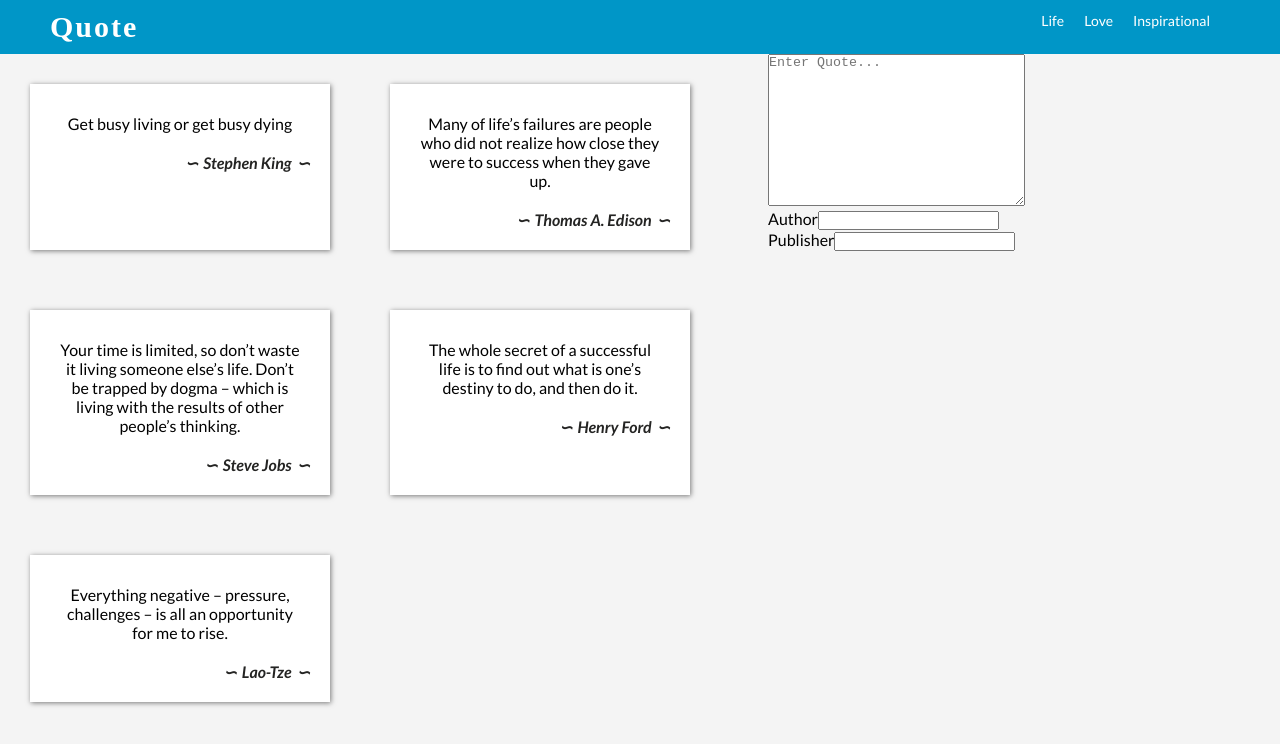
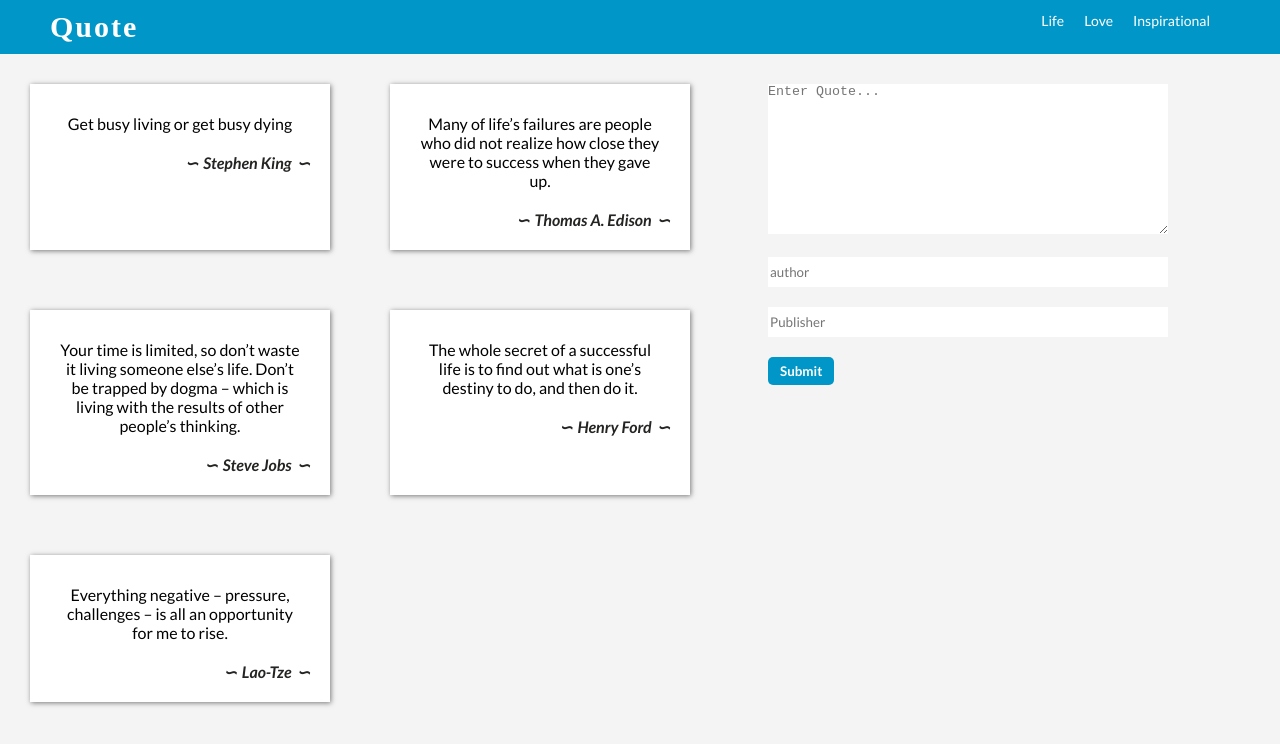
Before and after one commit to tomito26/quote-app, a React (Create React App) app: page / in a window 1280 px wide. Shown: the top 744 px of the page. Built offline with nearby package versions, Linux system fonts and the light colour scheme; the HTML template or start-up script is replaced by a standard one; a web font is replaced by a local one.

Commit message:
created a function that adds the quotes by using react hooks and also added  submit event on the form

```diff
--- a/src/App.js
+++ b/src/App.js
@@ -35,12 +35,17 @@ const[quotes,setQuotes] = useState(
         publisher:"Curtis Carson"
       }
     ]
-)
+  );
+  const addQuote = (newQuote) =>{
+    console.log(newQuote)
+    const newQuotes = [...quotes,newQuote];
+    setQuotes(newQuotes)
+  }
 
   return (
     <div>
       <Header />
-      <Quotes quotes={quotes} />
+      <Quotes quotes={quotes} addQuote={addQuote}/>
     </div>
   );
 }
--- a/src/components/QuoteForm.js
+++ b/src/components/QuoteForm.js
@@ -1,20 +1,28 @@
-const QuoteForm = () =>{
+import { useState }  from 'react';
+
+const QuoteForm = ({ addQuote }) =>{
+
+    const[quoteValue,setQuoteValue] = useState({quote:"",author:"",publisher:""})
+
+    const handleSubmit = e =>{
+        e.preventDefault();
+        if(!quoteValue) return;
+        addQuote(quoteValue);
+        setQuoteValue({quote:"",author:"",publisher:""});
+    }
+
     return(
-
-    <form>
+    <form onSubmit={handleSubmit}>
         <div className="form-group">
-            <label htmlFor="quote"></label>
-            <textarea name="quote" id="quote" cols="30" rows="10" placeholder="Enter Quote..."></textarea>
+            <textarea name="quote" id="quote" cols="30" rows="10" placeholder="Enter Quote..." value={quoteValue.quote} onChange={e=>setQuoteValue({...quoteValue,quote:e.target.value})}></textarea>
         </div>
         <div className="form-group">
-            <label htmlFor="author">Author</label>
-            <input type="text" className="form-control" id="author" name="author" />
+            <input type="text" className="form-control" id="author" name="author" placeholder="author" value={quoteValue.author} onChange={e=>setQuoteValue({...quoteValue,author:e.target.value})} />
         </div>
         <div className="form-group">
-            <label htmlFor="publisher">Publisher</label>
-            <input type="text" className="form-control" id="publisher" name="publisher" />
+            <input type="text" className="form-control" id="publisher" name="publisher" placeholder="Publisher" value={quoteValue.publisher}  onChange={e=>setQuoteValue({...quoteValue,publisher:e.target.value})}/>
         </div>
-
+        <button>Submit</button>
     </form>
 
     );
--- a/src/components/Quotes.js
+++ b/src/components/Quotes.js
@@ -1,14 +1,14 @@
 import Quote from "./Quote";
 import QuoteForm from "./QuoteForm";
 
-const Quotes = ({ quotes }) =>{
+const Quotes = ({ quotes,addQuote }) =>{
     console.log(quotes)
     return(
     <div className="display">
         <div className="container">
             {quotes.map((quoteItem,index)=> <Quote key={index} quoteItem={quoteItem} />)}
         </div>
-        <QuoteForm />
+        <QuoteForm addQuote={addQuote} />
     </div>
     );
 }
--- a/src/index.css
+++ b/src/index.css
@@ -47,7 +47,40 @@ nav ul li a:hover{
   flex-wrap: wrap;
   width: 60%;
 }
+form{
+  margin-top: 30px;
+}
+form textarea{
+  border: none;
+  width: 400px;
+}
+form textarea:focus{
+  outline: none;
+}
 
+form .form-control{
+  height: 30px;
+  width: 400px;
+  margin-top: 20px;
+  border: none;
+  font-family: "Lato",sans-serif;
+  padding-left: 2px;
+}
+form .form-control:focus{
+  outline: none;
+
+}
+button{
+  padding: 6px 12px;
+  margin-top: 20px;
+  background-color: #0096c7;
+  border: none;
+  border-radius: 5px;
+  color: #fff;
+  cursor: pointer;
+  font-family: "Lato",sans-serif;
+  font-weight: 700;
+}
 blockquote{
   width: 300px;
   background-color: #fff;
```
Lines whose indentation alone changed are shown as unchanged.
